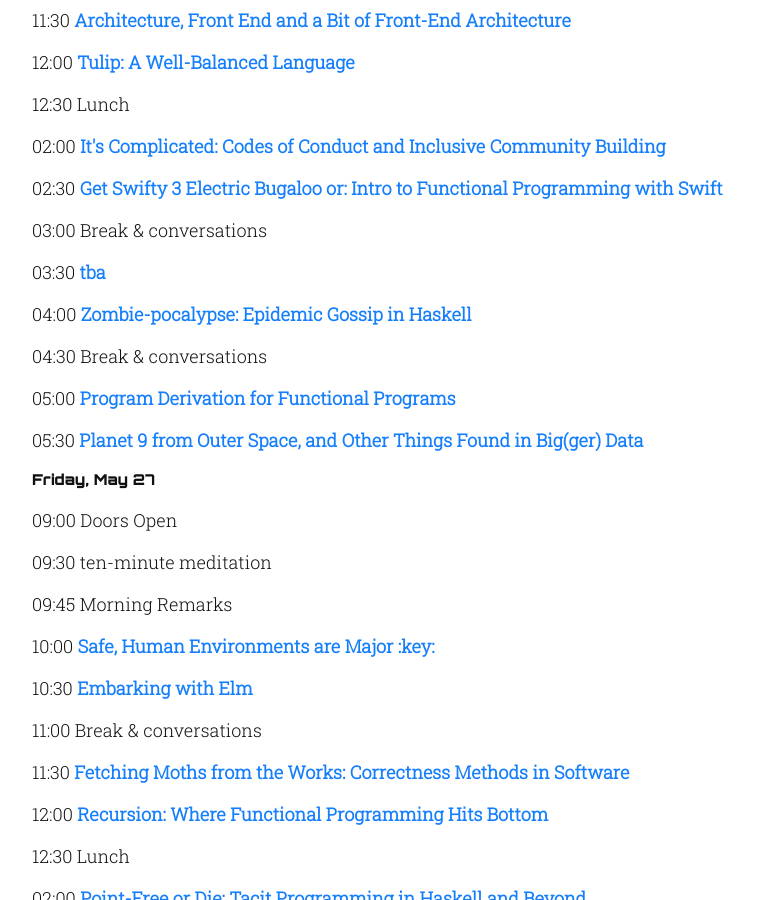
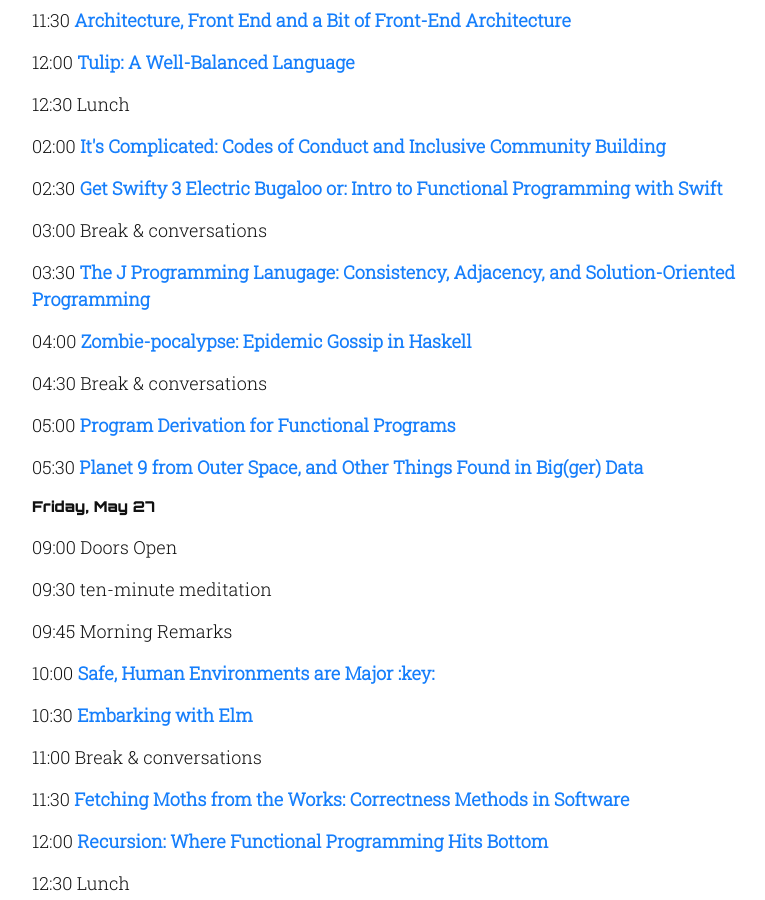
Before and after one commit to maitria/moonconf.org, a Jekyll site: the page built from schedule.html, in a window 1280 px wide and 900 px high, scrolled down 819 px. Shown: the whole window, without its empty margins (253-1018 px from the left). Built offline with Jekyll 4.4.1, drawn with Linux system fonts in a browser that asks for light colours.

Commit message:
Add Tracy to the short schedule

```diff
--- a/_includes/schedule-content.html
+++ b/_includes/schedule-content.html
@@ -18,7 +18,7 @@
     <p>02:00 <a href="/#its-complicated">It's Complicated: Codes of Conduct and Inclusive Community Building</a></p>
     <p>02:30 <a href="/#get-swifty">Get Swifty 3 Electric Bugaloo or: Intro to Functional Programming with Swift</a></p>
     <p>03:00 Break & conversations</p>
-    <p>03:30 <a href="/#thur3">tba</a></p>
+    <p>03:30 <a href="/#j">The J Programming Lanugage: Consistency, Adjacency, and Solution-Oriented Programming</a></p>
     <p>04:00 <a href="/#zombie-pocalypse">Zombie-pocalypse: Epidemic Gossip in Haskell</a></p>
     <p>04:30 Break & conversations</p>
     <p>05:00 <a href="/#program-derivation">Program Derivation for Functional Programs</a></p>
```
